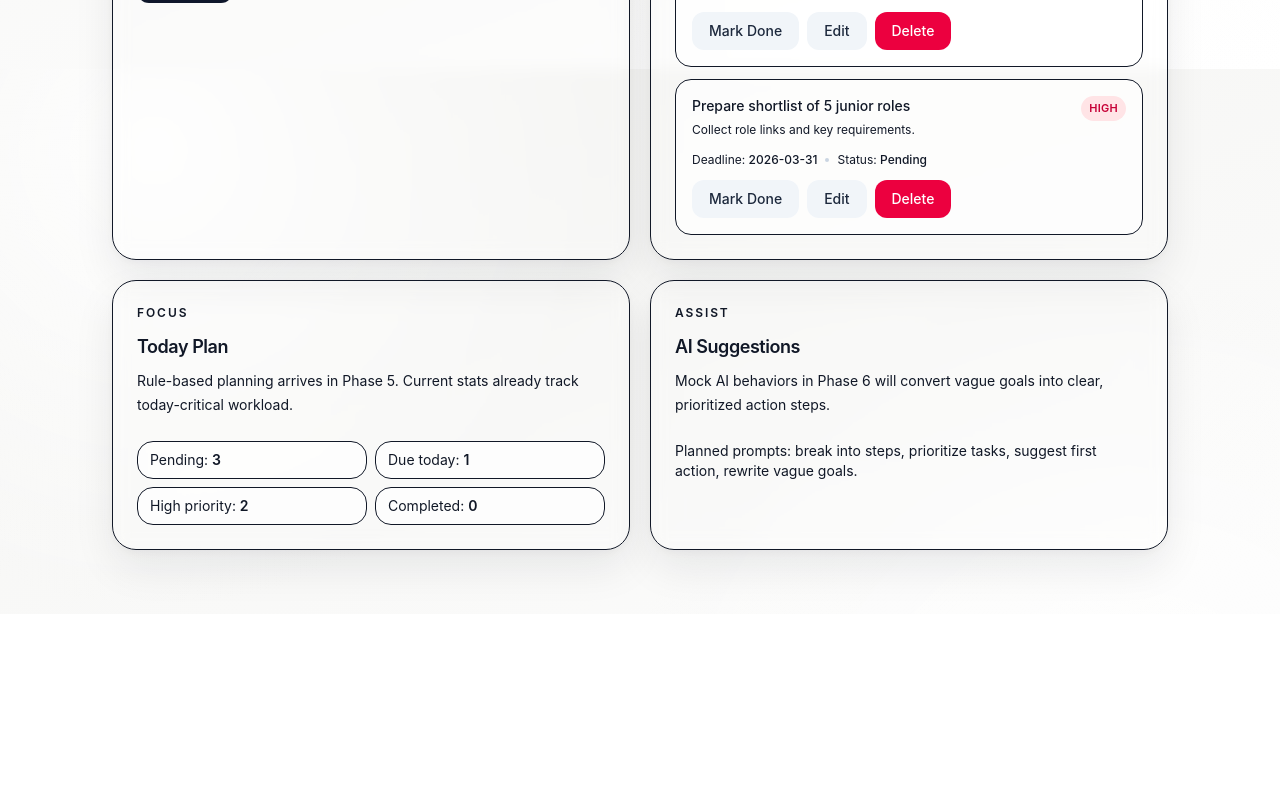
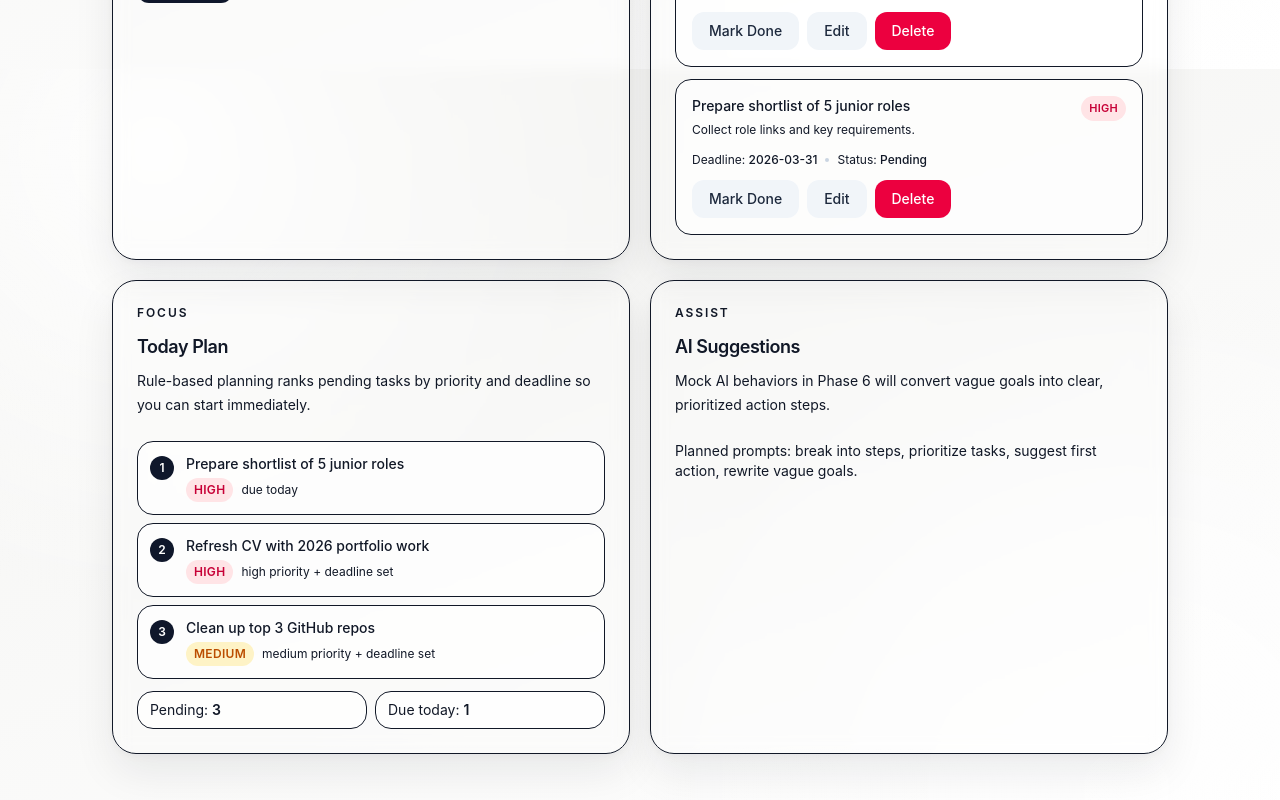
Before and after one commit to StamatiAndrei222/DayFrame, a Next.js app: page / in a window 1280 px wide. Shown: the part 731-1531 px from the top of the page. Before the commit the page ends 1345 px from the top, so only its background shows below. Built offline with nearby package versions, Linux system fonts and the light colour scheme.

Commit message:
Add rule-based today plan generation for focused execution

```diff
--- a/components/layout/AppShell.tsx
+++ b/components/layout/AppShell.tsx
@@ -1,4 +1,5 @@
 import { SectionCard } from "@/components/dashboard/SectionCard";
+import { TodayPlan } from "@/components/planner/TodayPlan";
 import { AddTaskForm } from "@/components/tasks/AddTaskForm";
 import { TaskList } from "@/components/tasks/TaskList";
 import type { Task } from "@/types/task";
@@ -92,20 +93,15 @@ export function AppShell({
         <SectionCard
           title="Today Plan"
           eyebrow="Focus"
-          description="Rule-based planning arrives in Phase 5. Current stats already track today-critical workload."
+          description="Rule-based planning ranks pending tasks by priority and deadline so you can start immediately."
         >
-          <div className="grid grid-cols-2 gap-2 text-sm">
+          <TodayPlan tasks={tasks} />
+          <div className="mt-3 grid grid-cols-2 gap-2 text-sm">
             <p className="rounded-2xl border border-[--card-border] bg-white/70 px-3 py-2 text-[--text-secondary]">
               Pending: <span className="font-semibold text-[--text-primary]">{stats.pending}</span>
             </p>
             <p className="rounded-2xl border border-[--card-border] bg-white/70 px-3 py-2 text-[--text-secondary]">
               Due today: <span className="font-semibold text-[--text-primary]">{stats.dueToday}</span>
-            </p>
-            <p className="rounded-2xl border border-[--card-border] bg-white/70 px-3 py-2 text-[--text-secondary]">
-              High priority: <span className="font-semibold text-[--text-primary]">{stats.highPriority}</span>
-            </p>
-            <p className="rounded-2xl border border-[--card-border] bg-white/70 px-3 py-2 text-[--text-secondary]">
-              Completed: <span className="font-semibold text-[--text-primary]">{stats.completed}</span>
             </p>
           </div>
         </SectionCard>
--- /dev/null
+++ b/components/planner/TodayPlan.tsx
@@ -0,0 +1,57 @@
+import { buildTodayPlan } from "@/lib/planner";
+import { cn } from "@/lib/utils";
+import type { Task, TaskPriority } from "@/types/task";
+
+type TodayPlanProps = {
+  tasks: Task[];
+};
+
+const priorityBadgeStyles: Record<TaskPriority, string> = {
+  high: "bg-rose-100 text-rose-700",
+  medium: "bg-amber-100 text-amber-700",
+  low: "bg-slate-100 text-slate-700",
+};
+
+export function TodayPlan({ tasks }: TodayPlanProps) {
+  const plan = buildTodayPlan(tasks);
+
+  if (plan.length === 0) {
+    return (
+      <div className="rounded-2xl border border-dashed border-[--card-border] bg-white/60 px-4 py-6 text-center">
+        <p className="text-sm font-medium text-[--text-primary]">No pending tasks</p>
+        <p className="mt-1 text-xs text-[--text-secondary]">
+          Add tasks and Dayframe will generate your focus order automatically.
+        </p>
+      </div>
+    );
+  }
+
+  return (
+    <div className="space-y-2">
+      {plan.map((item, index) => (
+        <div
+          key={item.task.id}
+          className="flex items-start gap-3 rounded-2xl border border-[--card-border] bg-white/70 px-3 py-3"
+        >
+          <p className="mt-0.5 inline-flex h-6 w-6 shrink-0 items-center justify-center rounded-full bg-slate-900 text-xs font-semibold text-white">
+            {index + 1}
+          </p>
+          <div className="min-w-0 flex-1 space-y-1">
+            <p className="truncate text-sm font-medium text-[--text-primary]">{item.task.title}</p>
+            <div className="flex flex-wrap items-center gap-2 text-xs">
+              <span
+                className={cn(
+                  "rounded-full px-2 py-1 font-semibold uppercase tracking-wide",
+                  priorityBadgeStyles[item.task.priority],
+                )}
+              >
+                {item.task.priority}
+              </span>
+              <span className="text-[--text-secondary]">{item.reason}</span>
+            </div>
+          </div>
+        </div>
+      ))}
+    </div>
+  );
+}
--- /dev/null
+++ b/lib/planner.ts
@@ -0,0 +1,80 @@
+import type { Task, TaskPriority } from "@/types/task";
+
+export type PlannedTask = {
+  task: Task;
+  score: number;
+  reason: string;
+};
+
+const PRIORITY_SCORE: Record<TaskPriority, number> = {
+  high: 100,
+  medium: 60,
+  low: 30,
+};
+
+const ONE_DAY_MS = 24 * 60 * 60 * 1000;
+
+function getDeadlineScore(deadline?: string): number {
+  if (!deadline) {
+    return 0;
+  }
+
+  const now = new Date();
+  const todayDate = new Date(now.toISOString().slice(0, 10));
+  const deadlineDate = new Date(deadline);
+
+  if (Number.isNaN(deadlineDate.getTime())) {
+    return 0;
+  }
+
+  const diffInDays = Math.floor((deadlineDate.getTime() - todayDate.getTime()) / ONE_DAY_MS);
+
+  if (diffInDays < 0) {
+    return 120;
+  }
+  if (diffInDays === 0) {
+    return 90;
+  }
+  if (diffInDays === 1) {
+    return 60;
+  }
+  if (diffInDays <= 3) {
+    return 30;
+  }
+  return 10;
+}
+
+function getReason(task: Task): string {
+  if (!task.deadline) {
+    return `${task.priority} priority`;
+  }
+
+  const today = new Date().toISOString().slice(0, 10);
+  if (task.deadline < today) {
+    return "overdue deadline";
+  }
+  if (task.deadline === today) {
+    return "due today";
+  }
+  return `${task.priority} priority + deadline set`;
+}
+
+export function buildTodayPlan(tasks: Task[], limit = 4): PlannedTask[] {
+  return tasks
+    .filter((task) => !task.completed)
+    .map((task) => {
+      const score = PRIORITY_SCORE[task.priority] + getDeadlineScore(task.deadline);
+      return {
+        task,
+        score,
+        reason: getReason(task),
+      };
+    })
+    .sort((a, b) => {
+      if (b.score !== a.score) {
+        return b.score - a.score;
+      }
+      return a.task.createdAt.localeCompare(b.task.createdAt);
+    })
+    .slice(0, limit);
+}
```
